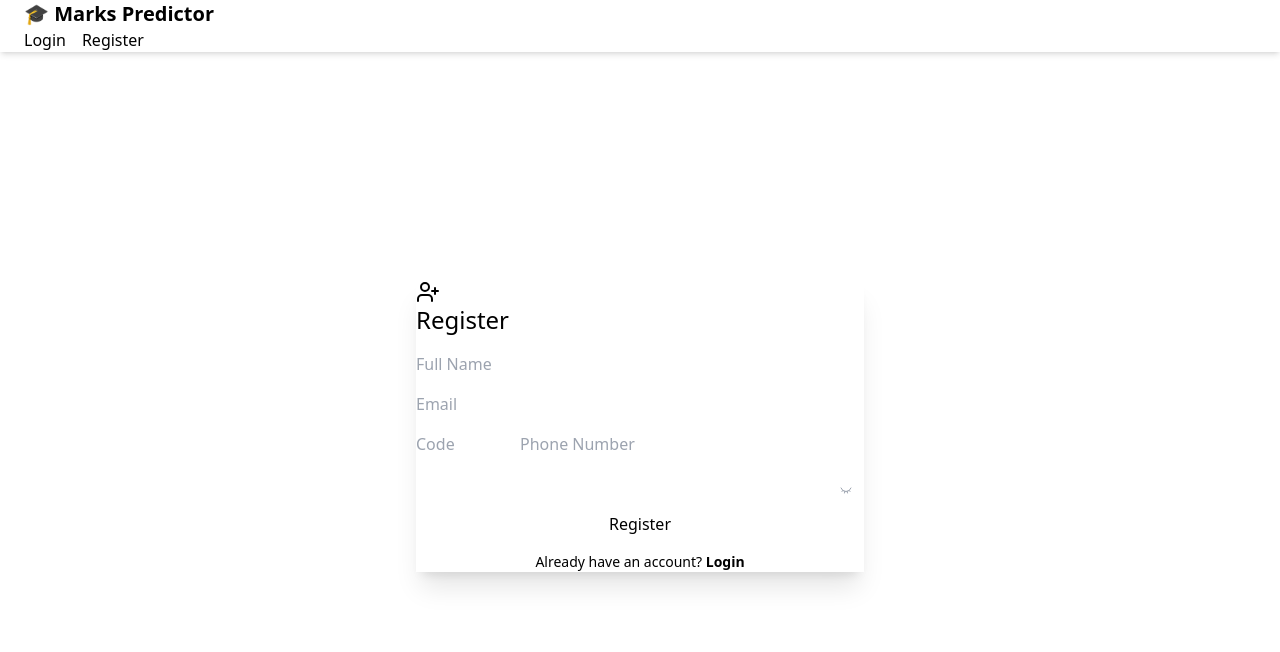
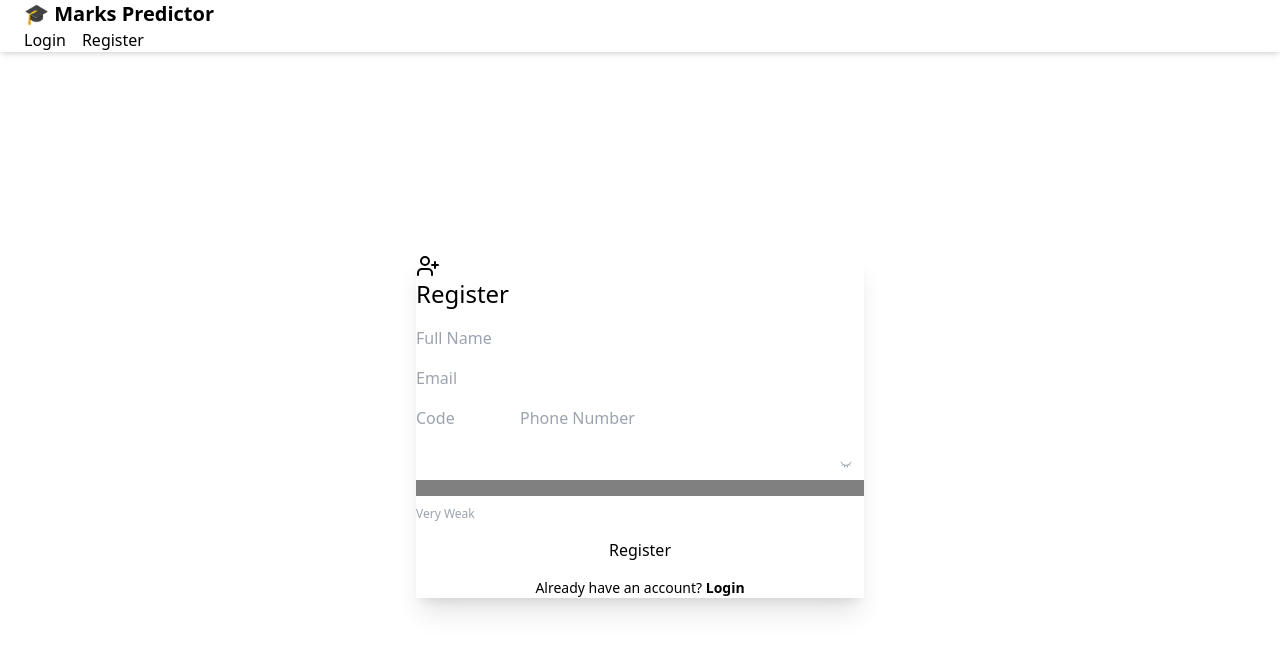
Before and after one commit to Dhirendra7076/ml-student-marks-predictor, a React app in the folder frontend/: page /register in a window 1280 px wide. Shown: the top 652 px of the page. Built offline with nearby package versions, Linux system fonts and the light colour scheme; no server answers; the HTML template or start-up script is replaced by a standard one.

Commit message:
added password strength

```diff
--- a/frontend/src/pages/register.jsx
+++ b/frontend/src/pages/register.jsx
@@ -4,6 +4,7 @@ import  { toast } from 'react-hot-toast'
 import { useNavigate } from "react-router-dom";
 import { UserPlus , EyeIcon , EyeClosedIcon} from "lucide-react";
 import { Link } from "react-router-dom";
+import zxcvbn from 'zxcvbn'
 
 
 function Register() {
@@ -14,11 +15,37 @@ function Register() {
     const [password , setPassword] = useState("")
     const [loading , setLoading] = useState(false);
     const [showPassword , setShowPassword] = useState(false);
+    const [passwordStrength , setPasswordStrength]= useState(0);
+    const [errors , setErrors] = useState({})
+
 
     const navigate = useNavigate();
 
+    const validate = ()=>{
+      const newErrors = {}
+
+      if(!fullName.trim()){
+        newErrors.fullName = "Full Name Required"
+
+      }
+      if(!email.includes("@"))
+        newErrors.email = "Invalid email"
+
+      if(phoneNumber.length!==10)
+        newErrors.phoneNumber = "Phone number must be 10 digits"
+
+      if(password.length<8)
+        newErrors.password = "Password must be atleast 8 characters"
+
+      setErrors(newErrors)
+
+      return Object.keys(newErrors).length===0
+    }
+
     const handleRegister = async(e)=> {
         e.preventDefault();
+        if(!validate())
+          return ;
         setLoading(true)
 
         if(countryCode.length<1) {
@@ -117,9 +144,32 @@ function Register() {
             type = {showPassword? "text" : "password"}
             className="input input-bordered w-full pr-10"
             value={password}
-            onChange={(e)=> setPassword(e.target.value)}
+            onChange={(e)=> {
+              const value = e.target.value
+              setPassword(value)
+              const result= zxcvbn(value)
+              setPasswordStrength(result.score)
+            }}
             required
             />
+
+            <div className="w-full mt-2">
+  <progress
+    className={`progress w-full
+      ${passwordStrength === 0 && "progress-error"}
+      ${passwordStrength === 1 && "progress-error"}
+      ${passwordStrength === 2 && "progress-warning"}
+      ${passwordStrength === 3 && "progress-info"}
+      ${passwordStrength === 4 && "progress-success"}
+    `}
+    value={passwordStrength}
+    max="4"
+  ></progress>
+
+  <p className="text-xs mt-1 text-gray-400">
+    {["Very Weak","Weak","Okay","Strong","Very Strong"][passwordStrength]}
+  </p>
+</div>
 
             <button
             type="button"
--- /dev/null
+++ b/package.json
@@ -0,0 +1,5 @@
+{
+  "dependencies": {
+    "zxcvbn": "^4.4.2"
+  }
+}
```
Also changed, not shown: 1 other file (tests, documents, lock files or other folders).
